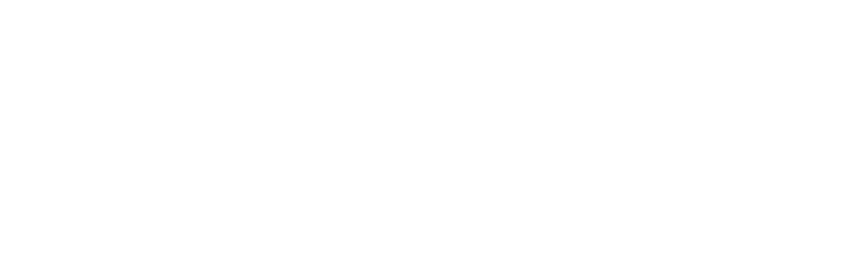
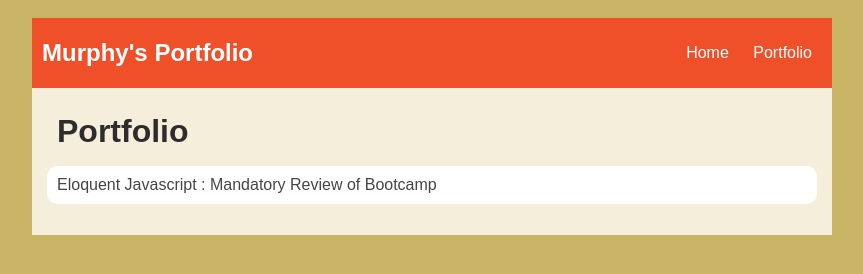
Before and after one commit to Jmfleeno/murphy-fleenor1.github.io, a plain HTML site: page portfolio.html in a window 1280 px wide. Shown: the whole page, without its empty margins (208-1071 px from the left). Drawn offline with nearby package versions, Linux system fonts and the light colour scheme.

Commit message:
A basic website

```diff
--- a/portfolio.html
+++ b/portfolio.html
@@ -0,0 +1,105 @@
+<!DOCTYPE HTML>
+<html>
+    <head>
+        <title>Murphy's Website</title>
+        <style type="text/css">
+            body {
+                background: rgb(200, 180, 100);
+                color: rgb(45, 45, 45);
+                padding: 10px;
+                font-family: arial;
+            }
+            header {
+                font-size: 1.5em;
+                font-weight: bold;
+            }
+            h1 {
+                margin: 10px;
+            }
+            #all-contents {
+                max-width: 800px;
+                margin: auto;
+            }
+
+            /* navigation menu */
+            nav {
+                background: rgb(239, 80, 41);
+                margin: 0 auto;
+                display: flex;
+                padding: 10px;
+            }
+            nav header {
+                display: flex;
+                align-items: center;
+                color: rgb(255, 255, 255);
+                flex: 1;
+            }
+            nav ul {
+                list-style-image: none;
+            }
+            nav li {
+                display: inline-block;
+                padding: 0 10px;
+            }
+            nav a {
+                text-decoration: none;
+                color: #fff;
+            }
+
+            /* main container area beneath menu */
+            main {
+                background: rgb(245, 238, 219);
+                display: flex;
+            }
+            .content {
+                flex: 1;
+                padding: 15px;
+            }
+            /* portfolio styles */
+            #portfolio {
+                list-style-type: none;
+                padding-left: 0;
+            }
+
+            #portfolio li {
+                background: #fff;
+                padding: 10px;
+                border-radius: 10px;
+                margin-bottom: 10px;
+            }
+
+            #portfolio li:hover {
+                background: #eee;
+            }
+
+            #portfolio a {
+                text-decoration: none;
+                color: #454545;
+            }
+        </style>
+    </head>
+
+    <body>
+      <div id="all-contents">
+        <nav>
+            <header>Murphy's Portfolio</header>
+            <ul>
+                <li><a href="index.html">Home</a>
+                </li>
+                <li><a href="portfolio.html">Portfolio</a>
+                </li>
+            </ul>
+        </nav>
+        <main>
+            <div class="content">
+                <h1>Portfolio</h1>
+                <ul id="portfolio">
+                </ul>
+            </div>
+        </main>
+        </div>
+        </div>
+        <script src="https://ajax.googleapis.com/ajax/libs/jquery/2.1.3/jquery.min.js"></script>
+        <script id="portfolioScript">$(document).ready(function() {$.getJSON('projects/projects.json').then(function(data) { data.projects.forEach(function(project){ $('#portfolio').append('<li><a href="projects/' + project.name + '/">' + project.title + ' : ' + project.description + '</a></li>'); }); }); });</script>
+    </body>
+</html>
```
Also changed, not shown: index.html (+1 -1 lines).
